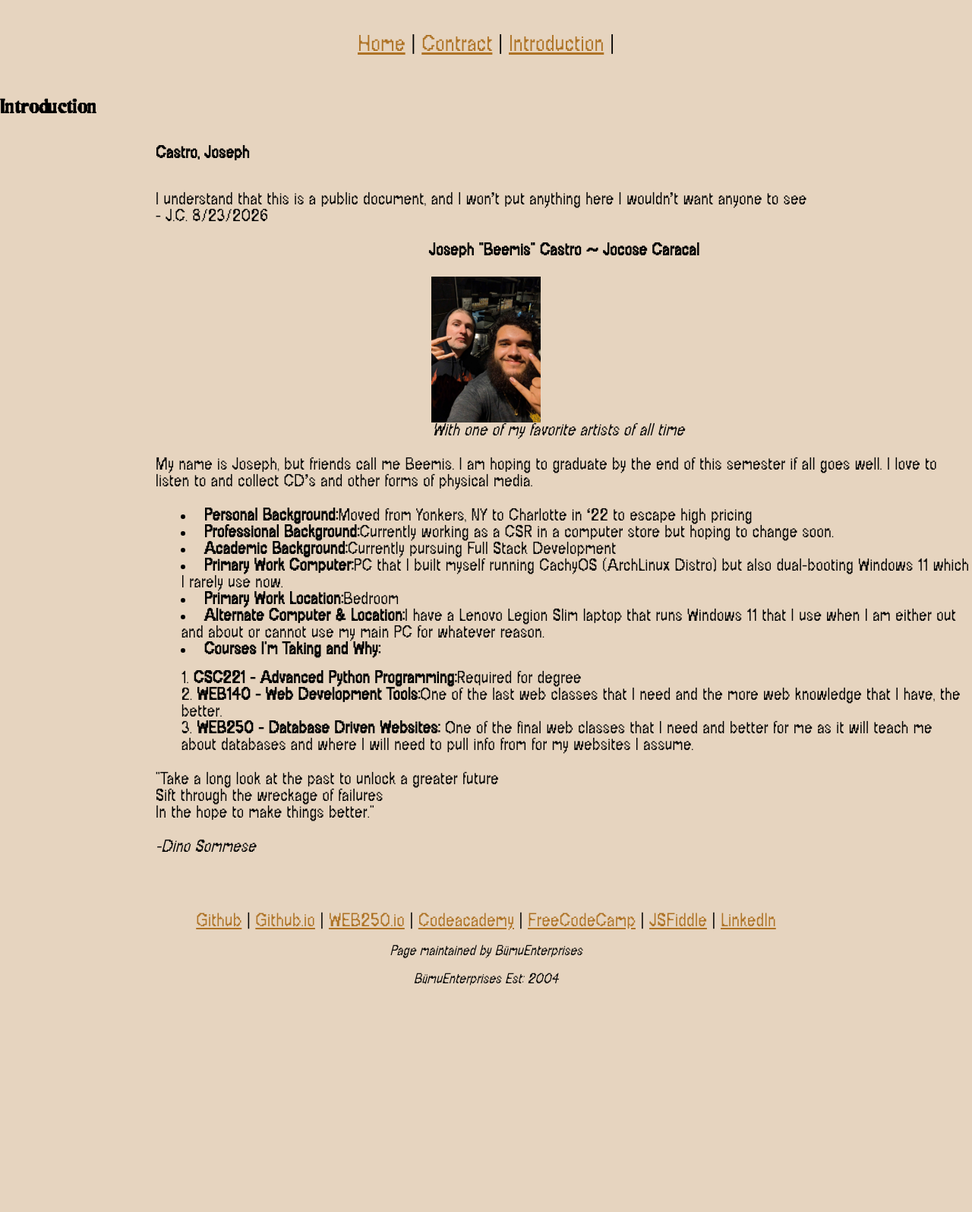
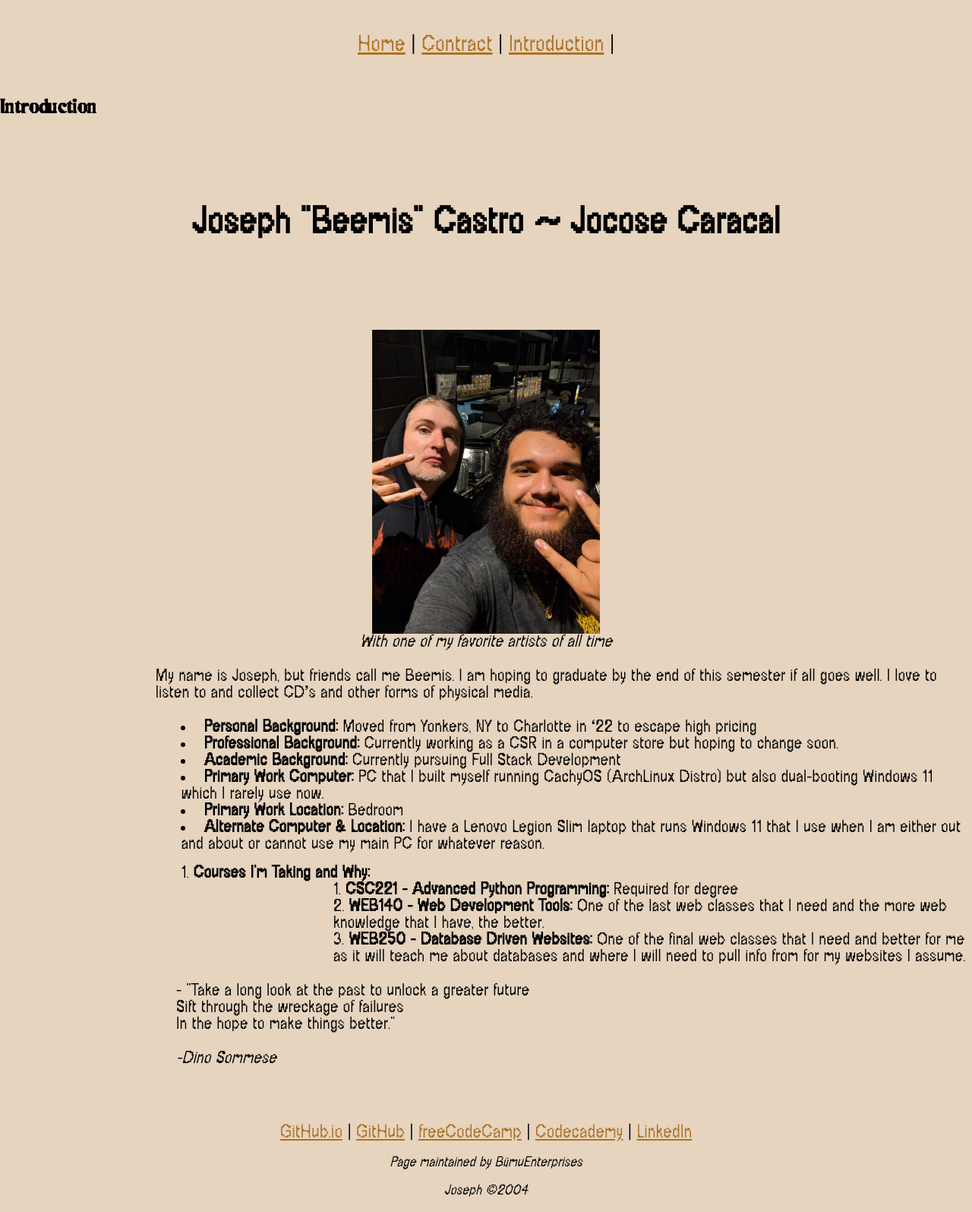
Before and after one commit to Bumulaz/Bumulaz.github.io, a PHP site: page /web250/introduction.html in a window 1280 px wide. Shown: the part 291-1886 px from the top of the page at 76% size. Before the commit the page ends 1588 px from the top, so only its background shows below. Run offline with PHP 8.4, Linux system fonts and the light colour scheme; some libraries are stand-ins or nearby versions.

Commit message:
validation

```diff
--- a/web250/components/footer.html
+++ b/web250/components/footer.html
@@ -1,7 +1,7 @@
 <footer>
     <nav class="botNav">
-        <a href="https://github.com/Bumulaz">Github</a> | <a href="https://bumulaz.github.io/">Github.io</a> | <a href="https://bumulaz.github.io/web250/index.html">WEB250.io</a> | <a href="https://www.codecademy.com/profiles/Jcastr45">Codeacademy</a> | <a href="https://www.freecodecamp.org/Bumulaz">FreeCodeCamp</a> | <a href="https://jsfiddle.net/user/fiddles/">JSFiddle</a> | <a href="https://www.linkedin.com/in/joseph-castro-7680bb280/">LinkedIn</a>
+        <a href="https://bumulaz.github.io/">GitHub.io</a> | <a href="https://github.com/Bumulaz">GitHub</a> | <a href="https://www.freecodecamp.org/Bumulaz">freeCodeCamp</a> |  <a href="https://www.codecademy.com/profiles/Jcastr45">Codecademy</a> | <a href="https://www.linkedin.com/in/joseph-castro-7680bb280/">LinkedIn</a>
     </nav>
     <p class="copyright"><em>Page maintained by BümuEnterprises</em></p>
-    <p class="copyright"><em>BümuEnterprises Est: 2004</em></p>
+    <p class="copyright"><em>Joseph &copy;2004</em></p>
 </footer>
--- a/web250/introduction.html
+++ b/web250/introduction.html
@@ -15,10 +15,10 @@
 
 <main>
 <h2 class="pgHeaders">Introduction</h2>
-<h5 class="pgtxt">Castro, Joseph</h5>
-<p class="pgtxt">I understand that this is a public document, and I won’t put anything here I wouldn’t want anyone to see <br> - J.C. 8/23/2026</p>
 
-<p class="pgtxtH"><strong>Joseph "Beemis" Castro ~ Jocose Caracal</strong></p>
+
+
+<h6><strong>Joseph "Beemis" Castro ~ Jocose Caracal</strong></h6>
     <figure>
         <img  class="introImg" src="../images/defeated.jpg" alt="With one of my favorite artists">
         <figcaption class="pgtxt"><em>With one of my favorite artists of all time</em></figcaption>
@@ -29,28 +29,33 @@
 </p>
 <div class="fontList">
     <ul>
-        <li class="pgtxt"><strong>Personal Background:</strong>Moved from Yonkers, NY to Charlotte in ‘22 to escape high pricing </li>
-        <li class="pgtxt"><strong>Professional Background:</strong>Currently working as a CSR in a computer store but hoping to change soon.</li>
-        <li class="pgtxt"><strong>Academic Background:</strong>Currently pursuing Full Stack Development</li>
-        <li class="pgtxt"><strong>Primary Work Computer:</strong>PC that I built myself running CachyOS (ArchLinux Distro) but also dual-booting Windows 11 which I rarely use now.</li>
-        <li class="pgtxt"><strong>Primary Work Location:</strong>Bedroom</li>
-        <li class="pgtxt"><strong>Alternate Computer & Location:</strong>I have a Lenovo Legion Slim laptop that runs Windows 11 that I use when I am either out and about or cannot use my main PC for whatever reason.
+        <li class="pgtxt"><strong>Personal Background:</strong> Moved from Yonkers, NY to Charlotte in ‘22 to escape high pricing</li>
+        <li class="pgtxt"><strong>Professional Background:</strong> Currently working as a CSR in a computer store but hoping to change soon.</li>
+        <li class="pgtxt"><strong>Academic Background:</strong> Currently pursuing Full Stack Development</li>
+        <li class="pgtxt"><strong>Primary Work Computer:</strong> PC that I built myself running CachyOS (ArchLinux Distro) but also dual-booting Windows 11 which I rarely use now.</li>
+        <li class="pgtxt"><strong>Primary Work Location:</strong> Bedroom</li>
+        <li class="pgtxt"><strong>Alternate Computer & Location:</strong> I have a Lenovo Legion Slim laptop that runs Windows 11 that I use when I am either out and about or cannot use my main PC for whatever reason.</li>
+    </ul>
+
+    <ol>
+        <li class="pgtxt"><strong>Courses I'm Taking and Why:</strong>
+            <ol>
+                <li class="pgtxt"><strong>CSC221 - Advanced Python Programming:</strong> Required for degree</li>
+                <li class="pgtxt"><strong>WEB140 - Web Development Tools:</strong> One of the last web classes that I need and the more web knowledge that I have, the better.</li>
+                <li class="pgtxt"><strong>WEB250 - Database Driven Websites:</strong> One of the final web classes that I need and better for me as it will teach me about databases and where I will need to pull info from for my websites I assume.</li>
+            </ol>
         </li>
-        <li class="pgtxt"><strong>Courses I'm Taking and Why:</strong></li>
-        </ul>
-        <ol>
-            <li class="pgtxt"><strong>CSC221 - Advanced Python Programming:</strong>Required for degree</li>
-            <li class="pgtxt"><strong>WEB140 - Web Development Tools:</strong>One of the last web classes that I need and the more web knowledge that I have, the better.</li>
-            <li class="pgtxt"><strong>WEB250 - Database Driven Websites: </strong>One of the final web classes that I need and better for me as it will teach me about databases and where I will need to pull info from for my websites I assume.</li>
-        </ol>
+    </ol>
 </div>
 
+<blockquote>
 <p class="pgtxt">
-    "Take a long look at the past to unlock a greater future <br> Sift through the wreckage of failures <br> In the hope to make things better."
+    - "Take a long look at the past to unlock a greater future <br> Sift through the wreckage of failures <br> In the hope to make things better."
 </p>
 <p class="pgtxt">
     <i>-Dino Sommese</i>
 </p>
+</blockquote>
 </main>
 
 <div data-include="./components/footer.html"></div>
--- a/web250/styles/default.css
+++ b/web250/styles/default.css
@@ -69,14 +69,15 @@ h2.pgHeaders {
 .pgtxt {
     font-family: 'chonky';
     font-size: 23px;
+}
 
+h6{
+    font-size: 50px;
+    white-space: nowrap;
+    font-family: 'chonky';
+    text-align: center;
+}
 
-}
-.pgtxtH {
-    font-family: 'chonky';
-    font-size: 23px;
-    padding-left: 44.1%;
-}
 p.pgtxt{
  padding-left: 16%;
 }
@@ -85,7 +86,7 @@ h5.pgtxt {
     padding-left: 16%;
 }
 figcaption.pgtxt {
-    padding-left: 44.1%;
+    text-align: center;
 }
 /* if making a list and want to use the font use this class*/
 .fontList {
@@ -120,9 +121,10 @@ figcaption.pgtxt {
     width: 13%;
 }
 .introImg {
-    width: 12%;
+    width: 25%;
     display: block;
     margin: auto;
+    padding-bottom: 6%px;
 }
 /*Example of header font in brand file*/
 .hdrExample{
```
Also changed, not shown: images/defeated.jpg.
